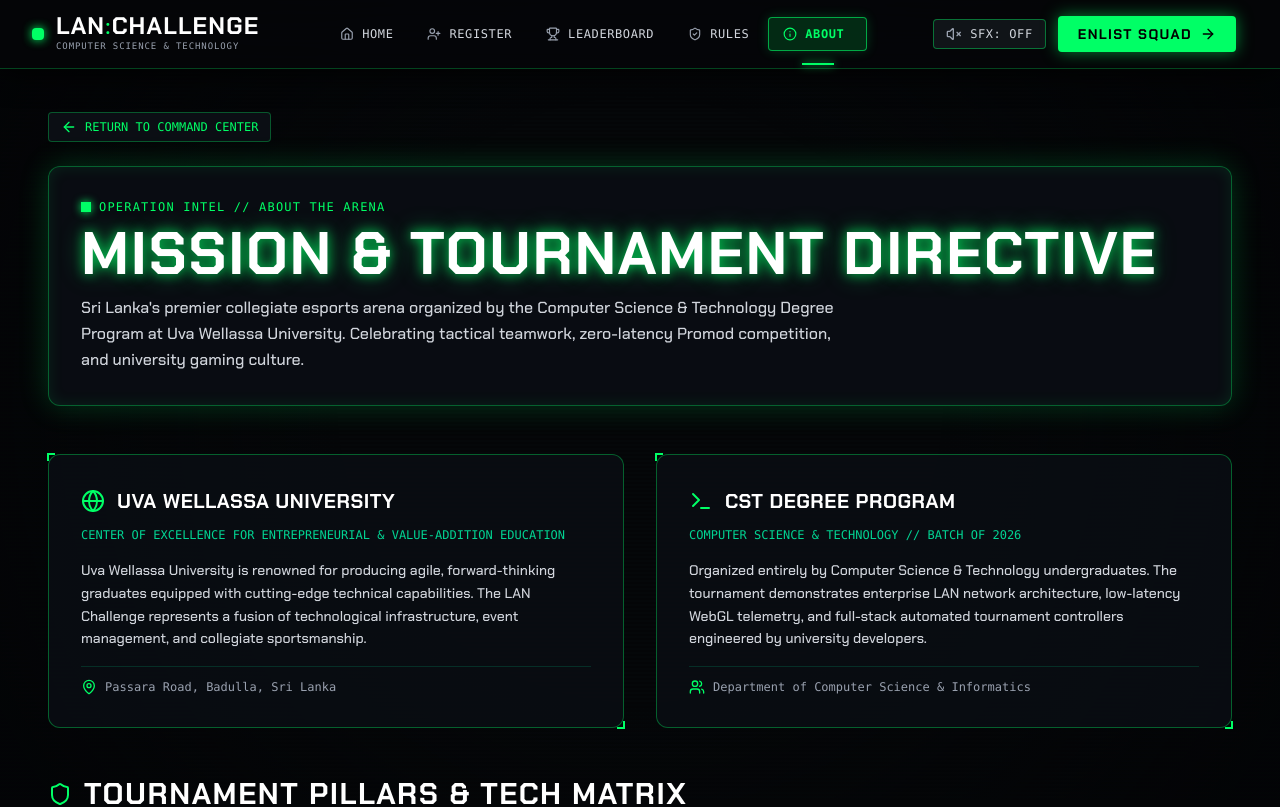
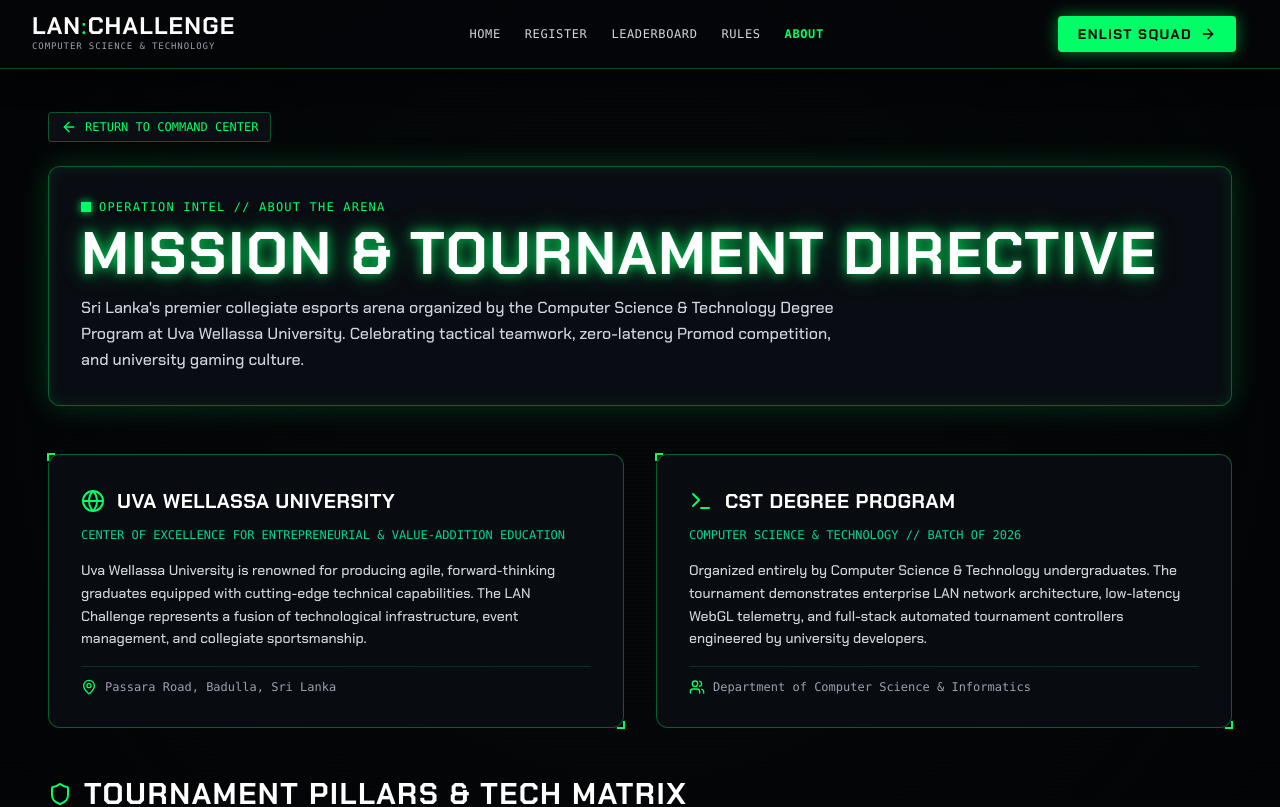
Before and after one commit to CSTUWU/lan-challenge, a Next.js app: page /about in a window 1280 px wide. Shown: the top 807 px of the page. Built offline with nearby package versions, Linux system fonts and the light colour scheme.

Commit message:
remove the unused voice effect and nev bar styles

```diff
--- a/components/pages/AboutPage.tsx
+++ b/components/pages/AboutPage.tsx
@@ -3,19 +3,13 @@
 import Link from 'next/link';
 import { ArrowLeft, ArrowRight, Shield, Award, Terminal, Cpu, MapPin, Users, Globe } from 'lucide-react';
 import { Header } from '@/components/ui/Header';
-import { useTacticalAudio } from '@/hooks/useTacticalAudio';
 
 export default function AboutPage() {
-  const { isAudioEnabled, toggleAudio, playGunCockSound } = useTacticalAudio();
-
   return (
     <div className="relative min-h-screen bg-[#050709] text-white">
       <div className="screen-overlay fixed inset-0 z-10 pointer-events-none" />
 
-      <Header
-        isAudioEnabled={isAudioEnabled}
-        onToggleAudio={toggleAudio}
-      />
+      <Header />
 
       <main className="relative z-20 max-w-7xl mx-auto px-4 sm:px-6 md:px-12 pt-28 pb-24">
         {/* Navigation Breadcrumb */}
@@ -157,7 +151,6 @@
             </Link>
             <Link
               href="/register"
-              onClick={() => playGunCockSound()}
               className="px-6 py-3 bg-[#00ff66] hover:bg-emerald-400 text-black font-display font-black text-xs uppercase tracking-widest rounded transition-all shadow-[0_0_20px_rgba(0,255,102,0.5)] flex items-center space-x-2"
             >
               <span>REGISTER NOW</span>
--- a/components/pages/AdminPage.tsx
+++ b/components/pages/AdminPage.tsx
@@ -6,7 +6,6 @@
 import { Trophy, Users, ArrowLeft, Radio, LogOut } from 'lucide-react';
 import { Header } from '@/components/ui/Header';
 import { AdminAuthGate } from '@/components/ui/AdminAuthGate';
-import { useTacticalAudio } from '@/hooks/useTacticalAudio';
 import { LeaderboardTeam, LiveMatchData, RegisteredSquad, TeamGroup, TeamStatus } from '@/types/tournament';
 import { tournamentService } from '@/service/tournamentService';
 
@@ -40,7 +39,6 @@
   const [pinInput, setPinInput] = useState('');
   const [pinError, setPinError] = useState(false);
   const [isModalOpen, setIsModalOpen] = useState(false);
-  const { isAudioEnabled, toggleAudio, playGunCockSound } = useTacticalAudio();
 
   const [activeTab, setActiveTab] = useState<'live' | 'leaderboard' | 'registrations'>('live');
   const [teams, setTeams] = useState<LeaderboardTeam[]>(() => tournamentService.getLeaderboard());
@@ -100,7 +98,6 @@
       tournamentService.setAdminAuthenticated(true);
       setIsAuthenticated(true);
       setPinError(false);
-      playGunCockSound();
     } else {
       setPinError(true);
     }
@@ -162,7 +159,6 @@
       points: 0,
       status: 'CONTENDER',
     });
-    playGunCockSound();
   };
 
   const handleEditClick = (team: LeaderboardTeam) => {
@@ -195,11 +191,8 @@
       <div className="screen-overlay fixed inset-0 z-10 pointer-events-none" />
 
       <Header
-        isAudioEnabled={isAudioEnabled}
-        onToggleAudio={toggleAudio}
         onOpenModal={() => {
           setIsModalOpen(true);
-          playGunCockSound();
         }}
       />
 
@@ -326,7 +319,6 @@
       <RegistrationModal
         isOpen={isModalOpen}
         onClose={() => setIsModalOpen(false)}
-        onSuccess={playGunCockSound}
       />
     </div>
   );
--- a/components/pages/HomePage.tsx
+++ b/components/pages/HomePage.tsx
@@ -10,7 +10,6 @@
 import { LoadingScreen } from '@/components/ui/LoadingScreen';
 import { Header } from '@/components/ui/Header';
 import { HeroSection } from '@/components/ui/HeroSection';
-import { useTacticalAudio } from '@/hooks/useTacticalAudio';
 
 const MapGallerySection = dynamic(
   () => import('@/components/ui/MapGallerySection').then((mod) => mod.MapGallerySection)
@@ -48,8 +47,6 @@
     window.scrollTo(0, 0);
   }, []);
 
-  const { isAudioEnabled, toggleAudio, playGunCockSound } = useTacticalAudio();
-
   const handleLoadingProgress = useCallback((percent: number, statusText: string) => {
     setLoadingProgress(percent);
     setLoadingStatus(statusText);
@@ -60,8 +57,7 @@
 
   const handleOpenModal = useCallback(() => {
     setIsModalOpen(true);
-    playGunCockSound();
-  }, [playGunCockSound]);
+  }, []);
 
   const handleCloseModal = useCallback(() => {
     setIsModalOpen(false);
@@ -79,14 +75,11 @@
         onProgress={handleLoadingProgress}
         onStanceUpdate={setStancePercentage}
         onScrollProgressUpdate={setScrollProgress}
-        onPlayAimSound={playGunCockSound}
       />
 
       <div className="screen-overlay fixed inset-0 z-10 pointer-events-none" />
 
       <Header
-        isAudioEnabled={isAudioEnabled}
-        onToggleAudio={toggleAudio}
         onOpenModal={handleOpenModal}
       />
 
@@ -101,7 +94,6 @@
       <RegistrationModal
         isOpen={isModalOpen}
         onClose={handleCloseModal}
-        onSuccess={playGunCockSound}
       />
     </div>
   );
--- a/components/pages/LeaderboardPage.tsx
+++ b/components/pages/LeaderboardPage.tsx
@@ -7,7 +7,6 @@
 import { Header } from '@/components/ui/Header';
 import { LeaderboardPodium } from '@/components/ui/LeaderboardPodium';
 import { LeaderboardTable } from '@/components/ui/LeaderboardTable';
-import { useTacticalAudio } from '@/hooks/useTacticalAudio';
 import { LeaderboardTeam, LiveMatchData } from '@/types/tournament';
 import { tournamentService, sortLeaderboard } from '@/service/tournamentService';
 
@@ -28,7 +27,6 @@
   const [isLiveModalOpen, setIsLiveModalOpen] = useState(false);
   const [isModalOpen, setIsModalOpen] = useState(false);
   const [isFullscreen, setIsFullscreen] = useState(false);
-  const { isAudioEnabled, toggleAudio, playGunCockSound } = useTacticalAudio();
 
   useEffect(() => {
     const syncData = () => {
@@ -73,11 +71,8 @@
       <div className="screen-overlay fixed inset-0 z-10 pointer-events-none" />
 
       <Header
-        isAudioEnabled={isAudioEnabled}
-        onToggleAudio={toggleAudio}
         onOpenModal={() => {
           setIsModalOpen(true);
-          playGunCockSound();
         }}
       />
 
@@ -96,7 +91,6 @@
             <button
               onClick={() => {
                 toggleKioskFullscreen();
-                playGunCockSound();
               }}
               aria-label={isFullscreen ? 'Exit kiosk mode' : 'Enter kiosk fullscreen mode'}
               className="inline-flex items-center justify-center space-x-2 px-4 py-2.5 bg-[#0b0e14] border border-[#00ff66]/50 hover:bg-[#00ff66]/20 text-[#00ff66] rounded-lg shadow-[0_0_15px_rgba(0,255,102,0.25)] transition-all font-mono text-xs group"
@@ -110,7 +104,6 @@
             <button
               onClick={() => {
                 setIsLiveModalOpen(true);
-                playGunCockSound();
               }}
               aria-label="Open live match broadcast modal"
               className="inline-flex items-center justify-center space-x-2.5 px-5 py-2.5 bg-[#0b0e14] border-2 border-red-500 hover:border-[#00ff66] text-white rounded-lg shadow-[0_0_20px_rgba(239,68,68,0.35)] hover:shadow-[0_0_25px_rgba(0,255,102,0.4)] transition-all group font-mono text-xs"
@@ -164,7 +157,6 @@
       <RegistrationModal
         isOpen={isModalOpen}
         onClose={() => setIsModalOpen(false)}
-        onSuccess={playGunCockSound}
       />
     </div>
   );
--- a/components/pages/LoginPage.tsx
+++ b/components/pages/LoginPage.tsx
@@ -7,7 +7,6 @@
 import { Header } from '@/components/ui/Header';
 import { RegistrationModal } from '@/components/ui/RegistrationModal';
 import { LoginForm } from '@/components/ui/LoginForm';
-import { useTacticalAudio } from '@/hooks/useTacticalAudio';
 import { tournamentService } from '@/service/tournamentService';
 
 export default function LoginPage() {
@@ -16,14 +15,12 @@
   const [password, setPassword] = useState('');
   const [errorMessage, setErrorMessage] = useState<string | null>(null);
   const [isModalOpen, setIsModalOpen] = useState(false);
-  const { isAudioEnabled, toggleAudio, playGunCockSound } = useTacticalAudio();
 
   const handleLogin = (e: React.FormEvent) => {
     e.preventDefault();
     if (tournamentService.verifyAdminPasscode(password) || tournamentService.verifyAdminPasscode(username)) {
       setErrorMessage(null);
       tournamentService.setAdminAuthenticated(true);
-      playGunCockSound();
       router.push('/admin');
     } else {
       setErrorMessage('ACCESS DENIED: INVALID PASSCODE. USE REFEREE PASSCODE TO AUTHENTICATE.');
@@ -35,11 +32,8 @@
       <div className="screen-overlay fixed inset-0 z-10 pointer-events-none" />
 
       <Header
-        isAudioEnabled={isAudioEnabled}
-        onToggleAudio={toggleAudio}
         onOpenModal={() => {
           setIsModalOpen(true);
-          playGunCockSound();
         }}
       />
 
@@ -66,7 +60,6 @@
       <RegistrationModal
         isOpen={isModalOpen}
         onClose={() => setIsModalOpen(false)}
-        onSuccess={playGunCockSound}
       />
     </div>
   );
--- a/components/pages/RegisterPage.tsx
+++ b/components/pages/RegisterPage.tsx
@@ -4,19 +4,13 @@
 import { ArrowLeft, Users, Shield, Cpu, MessageSquare } from 'lucide-react';
 import { Header } from '@/components/ui/Header';
 import { RegistrationForm } from '@/components/ui/RegistrationForm';
-import { useTacticalAudio } from '@/hooks/useTacticalAudio';
 
 export default function RegisterPage() {
-  const { isAudioEnabled, toggleAudio, playGunCockSound } = useTacticalAudio();
-
   return (
     <div className="relative min-h-screen bg-[#050709] text-white">
       <div className="screen-overlay fixed inset-0 z-10 pointer-events-none" />
 
-      <Header
-        isAudioEnabled={isAudioEnabled}
-        onToggleAudio={toggleAudio}
-      />
+      <Header />
 
       <main className="relative z-20 max-w-7xl mx-auto px-4 sm:px-6 md:px-12 pt-28 pb-24">
         {/* Navigation Breadcrumb */}
@@ -90,7 +84,6 @@
 
           <RegistrationForm
             isModal={false}
-            onSuccess={playGunCockSound}
           />
         </div>
       </main>
--- a/components/pages/RulesPage.tsx
+++ b/components/pages/RulesPage.tsx
@@ -7,23 +7,18 @@
 import { MapPoolSection } from '@/components/ui/MapPoolSection';
 import { RulesSectionGrid } from '@/components/ui/RulesSectionGrid';
 import { useState } from 'react';
-import { useTacticalAudio } from '@/hooks/useTacticalAudio';
 import { TOURNAMENT_MAPS } from '@/lib/constants';
 
 export default function RulesPage() {
   const [isModalOpen, setIsModalOpen] = useState(false);
-  const { isAudioEnabled, toggleAudio, playGunCockSound } = useTacticalAudio();
 
   return (
     <div className="relative min-h-screen bg-[#050709] text-white">
       <div className="screen-overlay fixed inset-0 z-10 pointer-events-none" />
 
       <Header
-        isAudioEnabled={isAudioEnabled}
-        onToggleAudio={toggleAudio}
         onOpenModal={() => {
           setIsModalOpen(true);
-          playGunCockSound();
         }}
       />
 
@@ -63,7 +58,6 @@
           <button
             onClick={() => {
               setIsModalOpen(true);
-              playGunCockSound();
             }}
             className="px-10 py-4 bg-[#00ff66] hover:bg-emerald-400 text-black font-display font-black text-sm tracking-widest uppercase rounded shadow-[0_0_24px_rgba(0,255,102,0.6)] transition-all hover:scale-105 active:scale-95"
           >
@@ -75,7 +69,6 @@
       <RegistrationModal
         isOpen={isModalOpen}
         onClose={() => setIsModalOpen(false)}
-        onSuccess={playGunCockSound}
       />
     </div>
   );
--- a/components/ui/Header.tsx
+++ b/components/ui/Header.tsx
@@ -2,36 +2,30 @@
 
 import Link from 'next/link';
 import { usePathname } from 'next/navigation';
-import { Volume2, VolumeX, ArrowRight, ShieldCheck, Home, Trophy, UserPlus, Info, Menu, X } from 'lucide-react';
+import { ArrowRight, Menu, X } from 'lucide-react';
 import { useState } from 'react';
 
 interface HeaderProps {
-  isAudioEnabled: boolean;
-  onToggleAudio: () => void;
   onOpenModal?: () => void;
 }
 
-export function Header({ isAudioEnabled, onToggleAudio, onOpenModal }: HeaderProps) {
+export function Header({ onOpenModal }: HeaderProps) {
   const pathname = usePathname();
   const [mobileMenuOpen, setMobileMenuOpen] = useState(false);
 
   const navItems = [
-    { label: 'HOME', href: '/', icon: Home },
-    { label: 'REGISTER', href: '/register', icon: UserPlus },
-    { label: 'LEADERBOARD', href: '/leaderboard', icon: Trophy },
-    { label: 'RULES', href: '/rules', icon: ShieldCheck },
-    { label: 'ABOUT', href: '/about', icon: Info },
+    { label: 'HOME', href: '/' },
+    { label: 'REGISTER', href: '/register' },
+    { label: 'LEADERBOARD', href: '/leaderboard' },
+    { label: 'RULES', href: '/rules' },
+    { label: 'ABOUT', href: '/about' },
   ];
 
   return (
     <header className="fixed top-0 left-0 right-0 z-50 px-4 md:px-8 py-3.5 backdrop-blur-xl bg-[#050709]/85 border-b border-[#00ff66]/25 shadow-[0_4px_30px_rgba(0,0,0,0.8)]">
       <div className="max-w-7xl mx-auto flex items-center justify-between">
         {/* Brand / Logo */}
-        <Link href="/" className="flex items-center space-x-3 group">
-          <div className="relative flex items-center justify-center">
-            <div className="w-3.5 h-3.5 bg-[#00ff66] animate-ping opacity-75 rounded-sm absolute"></div>
-            <div className="w-3 h-3 bg-[#00ff66] rounded-sm shadow-[0_0_10px_#00ff66]"></div>
-          </div>
+        <Link href="/" className="flex items-center group">
           <div className="flex flex-col">
             <span className="font-display font-black text-xl md:text-2xl tracking-wider text-white group-hover:text-[#00ff66] transition-colors leading-none">
               LAN<span className="text-[#00ff66] font-light">:</span>CHALLENGE
@@ -43,24 +37,20 @@
         </Link>
 
         {/* Desktop Navigation Links */}
-        <nav className="hidden lg:flex items-center space-x-1 font-mono text-xs">
+        <nav className="hidden lg:flex items-center space-x-6 font-mono text-xs">
           {navItems.map((item) => {
             const isActive = pathname === item.href;
-            const Icon = item.icon;
             return (
               <Link
                 key={item.href}
                 href={item.href}
-                className={`relative flex items-center space-x-2 px-3.5 py-2 rounded transition-all duration-200 border ${isActive
-                  ? 'border-[#00ff66]/60 bg-[#00ff66]/15 text-[#00ff66] font-bold shadow-[0_0_12px_rgba(0,255,102,0.2)]'
-                  : 'border-transparent text-gray-300 hover:text-white hover:bg-[#1a1f26]/60'
-                  }`}
+                className={`tracking-wider uppercase transition-colors duration-200 ${
+                  isActive
+                    ? 'text-[#00ff66] font-bold'
+                    : 'text-gray-300 hover:text-white'
+                }`}
               >
-                <Icon className={`w-3.5 h-3.5 ${isActive ? 'text-[#00ff66]' : 'text-gray-400'}`} />
-                <span className="tracking-wider uppercase">{item.label}</span>
-                {isActive && (
-                  <span className="absolute -bottom-[15px] left-1/2 -translate-x-1/2 w-8 h-[2px] bg-[#00ff66] shadow-[0_0_8px_#00ff66]" />
-                )}
+                {item.label}
               </Link>
             );
           })}
@@ -68,25 +58,6 @@
 
         {/* Action Controls */}
         <div className="flex items-center space-x-3">
-          {/* Audio Toggle */}
-          <button
-            onClick={onToggleAudio}
-            aria-label={isAudioEnabled ? 'Mute sound effects' : 'Enable sound effects'}
-            className={`flex items-center space-x-2 px-3 py-1.5 rounded text-xs tracking-wider font-mono border transition-all ${isAudioEnabled
-              ? 'border-[#00ff66] bg-[#00ff66]/20 text-[#00ff66] shadow-[0_0_10px_rgba(0,255,102,0.3)]'
-              : 'border-[#00ff66]/40 hover:border-[#00ff66] bg-[#1a1f26]/60 hover:bg-[#00ff66]/20 text-gray-300'
-              }`}
-          >
-            {isAudioEnabled ? (
-              <Volume2 className="w-4 h-4 text-[#00ff66] animate-pulse" />
-            ) : (
-              <VolumeX className="w-4 h-4 text-gray-400" />
-            )}
-            <span className="hidden sm:inline">
-              {isAudioEnabled ? 'SFX: ON' : 'SFX: OFF'}
-            </span>
-          </button>
-
           {/* Enlist CTA */}
           {onOpenModal ? (
             <button
@@ -125,9 +96,8 @@
               key={item.href}
               href={item.href}
               onClick={() => setMobileMenuOpen(false)}
-              className="flex items-center space-x-2 px-3 py-2 rounded bg-[#0b0e14] border border-[#00ff66]/20 text-gray-200 hover:text-[#00ff66]"
+              className="flex items-center px-3 py-2 text-gray-200 hover:text-[#00ff66]"
             >
-              <item.icon className="w-4 h-4 text-[#00ff66]" />
               <span>{item.label}</span>
             </Link>
           ))}
--- a/components/ui/RegistrationModal.tsx
+++ b/components/ui/RegistrationModal.tsx
@@ -6,7 +6,7 @@
 interface RegistrationModalProps {
   isOpen: boolean;
   onClose: () => void;
-  onSuccess: () => void;
+  onSuccess?: () => void;
 }
 
 export function RegistrationModal({ isOpen, onClose, onSuccess }: RegistrationModalProps) {
--- a/hooks/useTacticalAudio.ts
+++ /dev/null
@@ -1,113 +0,0 @@
-'use client';
-
-import { useState, useRef, useEffect, useCallback } from 'react';
-
-export function useTacticalAudio() {
-  const [isAudioEnabled, setIsAudioEnabled] = useState(false);
-  const audioCtxRef = useRef<AudioContext | null>(null);
-
-  const initAudio = useCallback(() => {
-    if (audioCtxRef.current) return;
-    try {
-      const AudioCtx = window.AudioContext || (window as unknown as { webkitAudioContext: typeof AudioContext }).webkitAudioContext;
-      const ctx = new AudioCtx();
-      audioCtxRef.current = ctx;
-
-      const droneOsc = ctx.createOscillator();
-      const droneGain = ctx.createGain();
-      const droneFilter = ctx.createBiquadFilter();
-
-      droneGain.gain.setValueAtTime(0.04, ctx.currentTime);
-      droneOsc.type = 'sawtooth';
-      droneOsc.frequency.setValueAtTime(55, ctx.currentTime);
-
-      droneFilter.type = 'lowpass';
-      droneFilter.frequency.setValueAtTime(240, ctx.currentTime);
-
-      droneOsc.connect(droneFilter);
-      droneFilter.connect(droneGain);
-      droneGain.connect(ctx.destination);
-      droneOsc.start();
-    } catch (e) {
-      console.warn('Audio Context init blocked until interaction', e);
-    }
-  }, []);
-
-  const playGunCockSound = useCallback(() => {
-    if (!isAudioEnabled || !audioCtxRef.current) return;
-    try {
-      const ctx = audioCtxRef.current;
-      const t = ctx.currentTime;
-
-      const snapOsc = ctx.createOscillator();
-      const snapGain = ctx.createGain();
-      snapOsc.type = 'triangle';
-      snapOsc.frequency.setValueAtTime(800, t);
-      snapOsc.frequency.exponentialRampToValueAtTime(120, t + 0.08);
-
-      snapGain.gain.setValueAtTime(0.4, t);
-      snapGain.gain.exponentialRampToValueAtTime(0.01, t + 0.08);
-
-      snapOsc.connect(snapGain);
-      snapGain.connect(ctx.destination);
-      snapOsc.onended = () => {
-        snapOsc.disconnect();
-        snapGain.disconnect();
-      };
-      snapOsc.start(t);
-      snapOsc.stop(t + 0.08);
-
-      const subOsc = ctx.createOscillator();
-      const subGain = ctx.createGain();
-      subOsc.type = 'sine';
-      subOsc.frequency.setValueAtTime(150, t + 0.05);
-      subOsc.frequency.exponentialRampToValueAtTime(40, t + 0.25);
-
-      subGain.gain.setValueAtTime(0.6, t + 0.05);
-      subGain.gain.exponentialRampToValueAtTime(0.01, t + 0.26);
-
-      subOsc.connect(subGain);
-      subGain.connect(ctx.destination);
-      subOsc.onended = () => {
-        subOsc.disconnect();
-        subGain.disconnect();
-      };
-      subOsc.start(t + 0.05);
-      subOsc.stop(t + 0.26);
-    } catch (e) {
-      console.warn(e);
-    }
-  }, [isAudioEnabled]);
-
-  const toggleAudio = useCallback(() => {
-    if (!audioCtxRef.current) {
-      initAudio();
-    }
-    setIsAudioEnabled((prev) => {
-      const nextState = !prev;
-      if (audioCtxRef.current) {
-        if (nextState) {
-          if (audioCtxRef.current.state === 'suspended') {
-            audioCtxRef.current.resume();
-          }
-          setTimeout(playGunCockSound, 50);
-        } else {
-          if (audioCtxRef.current.state === 'running') {
-            audioCtxRef.current.suspend();
-          }
-        }
-      }
-      return nextState;
-    });
-  }, [initAudio, playGunCockSound]);
-
-  useEffect(() => {
-    return () => {
-      if (audioCtxRef.current) {
-        audioCtxRef.current.close();
-      }
-    };
-  }, []);
-
-  return { isAudioEnabled, toggleAudio, playGunCockSound };
-}
```
Also changed, not shown: components/3d/GhostHelmetCanvas.tsx (+2 -12 lines).
